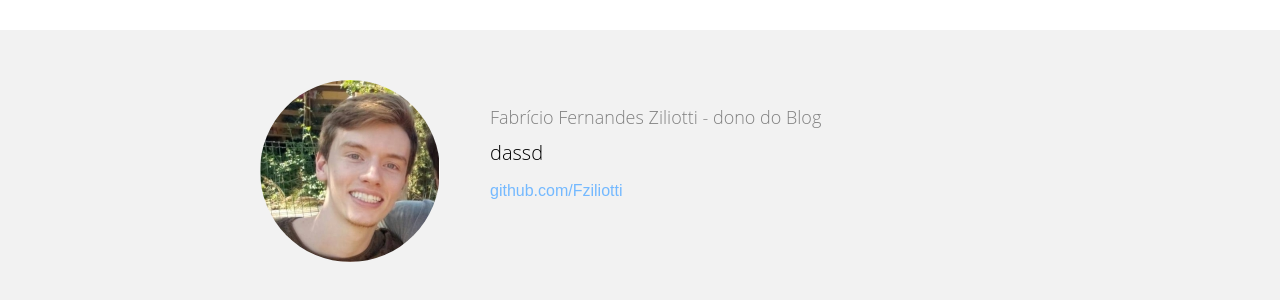
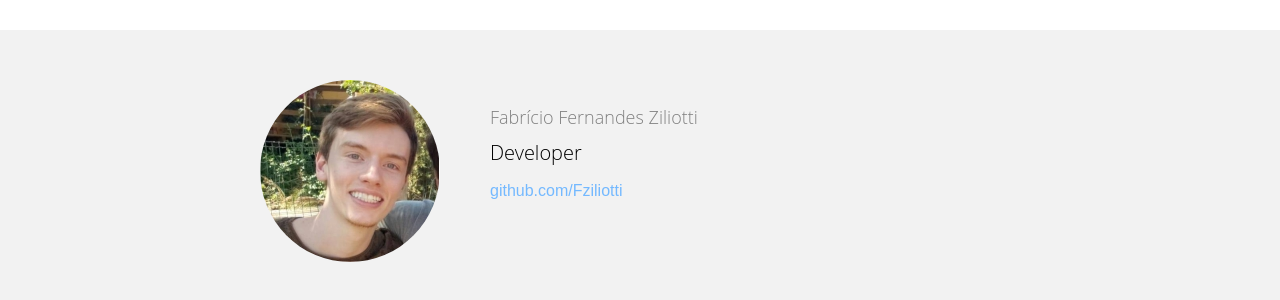
Before and after one commit to Fziliotti/oldBlog, a Jekyll site: the page built from _posts/2018-07-08-por-que-usar-svg.md, in a window 1280 px wide and 1355 px high. Shown: the part 836-1136 px from the top of the window. Built offline with Jekyll 4.4.1, drawn with Linux system fonts in a browser that asks for light colours; comment, search, counter and statistics services are not loaded.

Commit message:
ajeitando cores

```diff
--- a/_includes/author.html
+++ b/_includes/author.html
@@ -1,8 +1,8 @@
 <section class="author" itemprop="author">
     <div class="details" itemscope itemtype="http://schema.org/Person">
         <img itemprop="image" class="img-rounded" src="{{site.baseurl}}/assets/img/blog-author.jpg" alt="{{site.name}}">
-        <p class="def">Fabrício Fernandes Ziliotti - dono do Blog</p>
-        <p class="desc">dassd</p>
+        <p class="def">Fabrício Fernandes Ziliotti</p>
+        <p class="desc">Developer</p>
         <!-- <p><a itemprop="email" class="email" href="mailto:{{site.email}}">{{site.email}}</a></p> -->
         <p><a itemprop="github" class="github" href="https://github.com/{{site.github_username}}">github.com/{{site.github_username}}</a></p>
 
--- a/src/styl/_header.styl
+++ b/src/styl/_header.styl
@@ -21,7 +21,7 @@
 		margin 0
 		line-height rem(35px)
 	.logo a
-		color main
+		color #fff
 		text-decoration none
 		font-size rem(28px)
 		&:after
--- a/src/styl/_variables.styl
+++ b/src/styl/_variables.styl
@@ -1,6 +1,6 @@
 // COLORS
 
-main = #fff
+main = #4A89C2
 sec  = #e1e1e1
 lightGray = #F2F2F2
 texts = #333333
```
